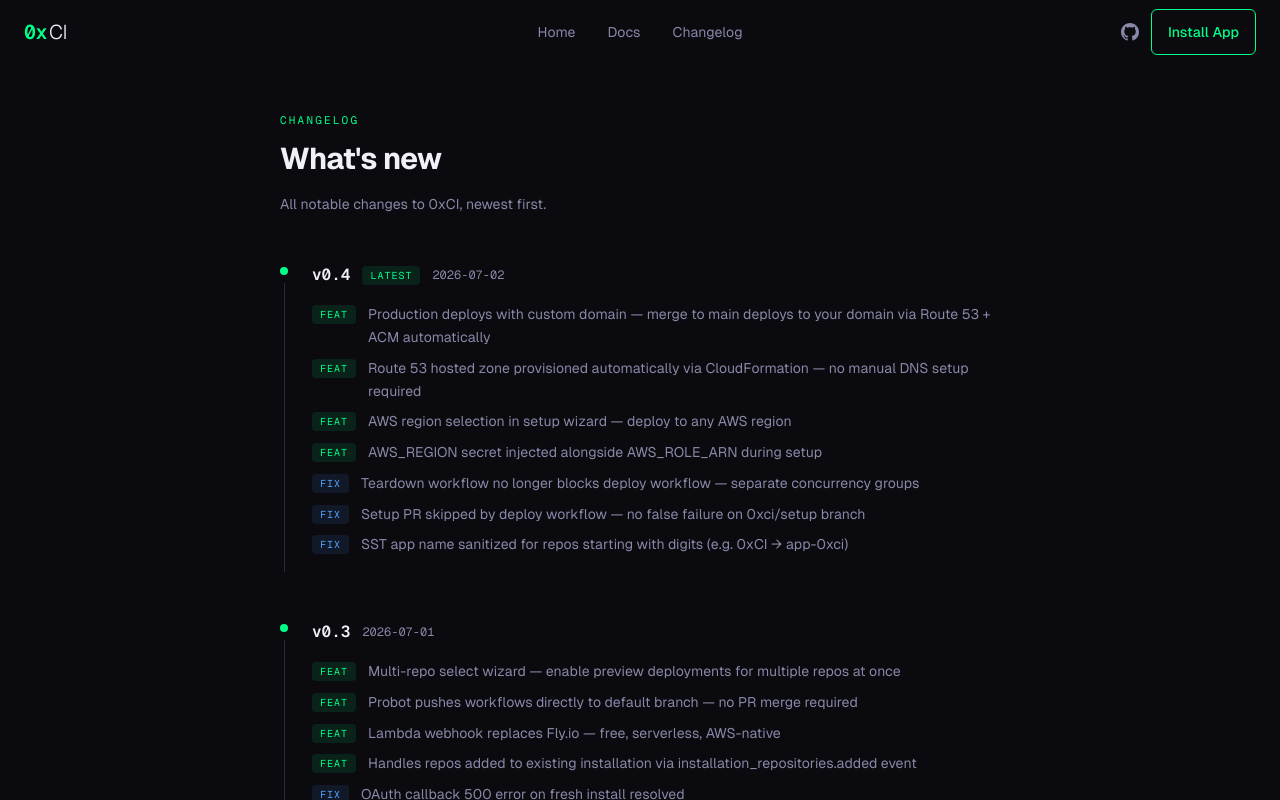
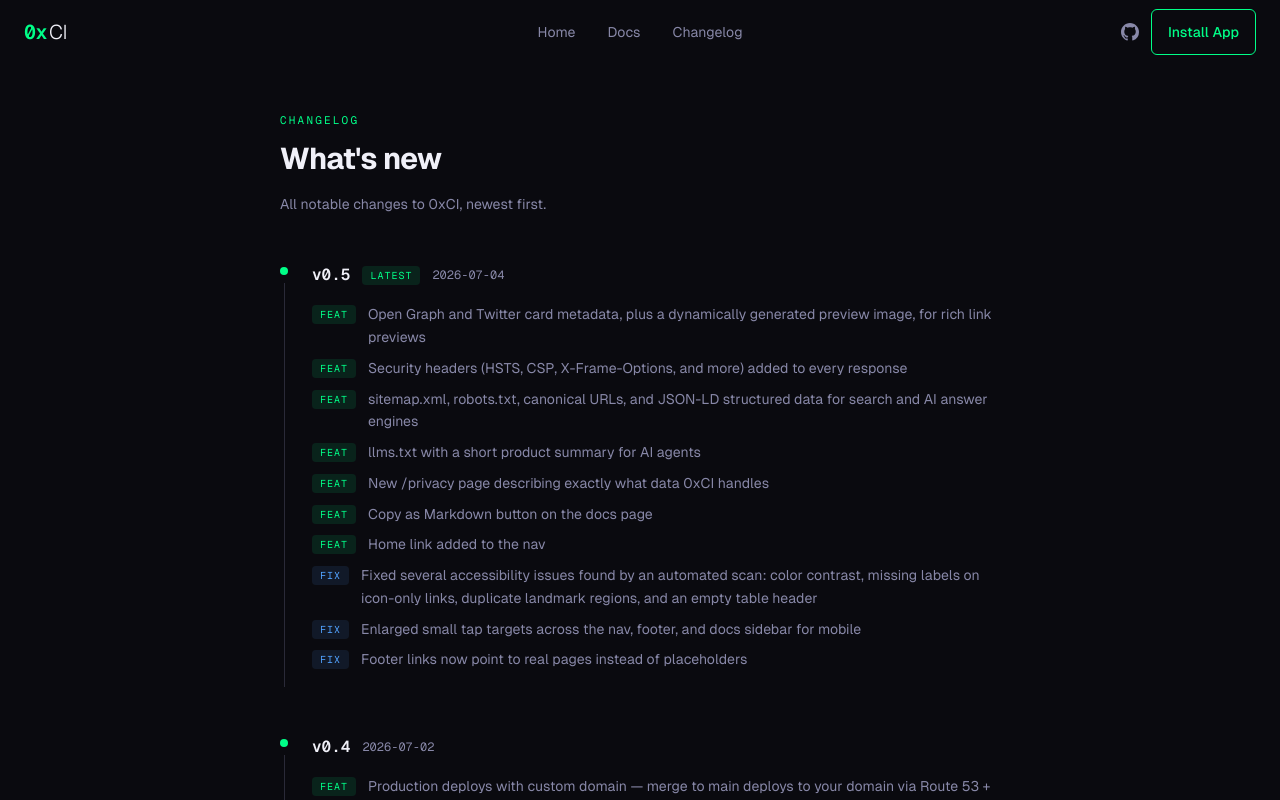
Before and after one commit to github-ftnayan/0xCI, a Next.js app in the folder apps/portal/: page /changelog in a window 1280 px wide. Shown: the top 800 px of the page. Built offline with nearby package versions, Linux system fonts and the light colour scheme.

Commit message:
docs: add v0.5 changelog entry
Covers link preview metadata, security headers, SEO/AEO fixes
(sitemap, robots, canonical, JSON-LD, llms.txt), the privacy page,
docs copy-as-markdown button, and the accessibility/tap-target fixes
from the recent scans.

```diff
--- a/apps/portal/app/changelog/page.tsx
+++ b/apps/portal/app/changelog/page.tsx
@@ -9,9 +9,26 @@
 
 const ENTRIES = [
   {
+    version: "v0.5",
+    date: "2026-07-04",
+    tag: "Latest",
+    changes: [
+      { type: "feat", text: "Open Graph and Twitter card metadata, plus a dynamically generated preview image, for rich link previews" },
+      { type: "feat", text: "Security headers (HSTS, CSP, X-Frame-Options, and more) added to every response" },
+      { type: "feat", text: "sitemap.xml, robots.txt, canonical URLs, and JSON-LD structured data for search and AI answer engines" },
+      { type: "feat", text: "llms.txt with a short product summary for AI agents" },
+      { type: "feat", text: "New /privacy page describing exactly what data 0xCI handles" },
+      { type: "feat", text: "Copy as Markdown button on the docs page" },
+      { type: "feat", text: "Home link added to the nav" },
+      { type: "fix", text: "Fixed several accessibility issues found by an automated scan: color contrast, missing labels on icon-only links, duplicate landmark regions, and an empty table header" },
+      { type: "fix", text: "Enlarged small tap targets across the nav, footer, and docs sidebar for mobile" },
+      { type: "fix", text: "Footer links now point to real pages instead of placeholders" },
+    ],
+  },
+  {
     version: "v0.4",
     date: "2026-07-02",
-    tag: "Latest",
+    tag: null,
     changes: [
       { type: "feat", text: "Production deploys with custom domain — merge to main deploys to your domain via Route 53 + ACM automatically" },
       { type: "feat", text: "Route 53 hosted zone provisioned automatically via CloudFormation — no manual DNS setup required" },
```
